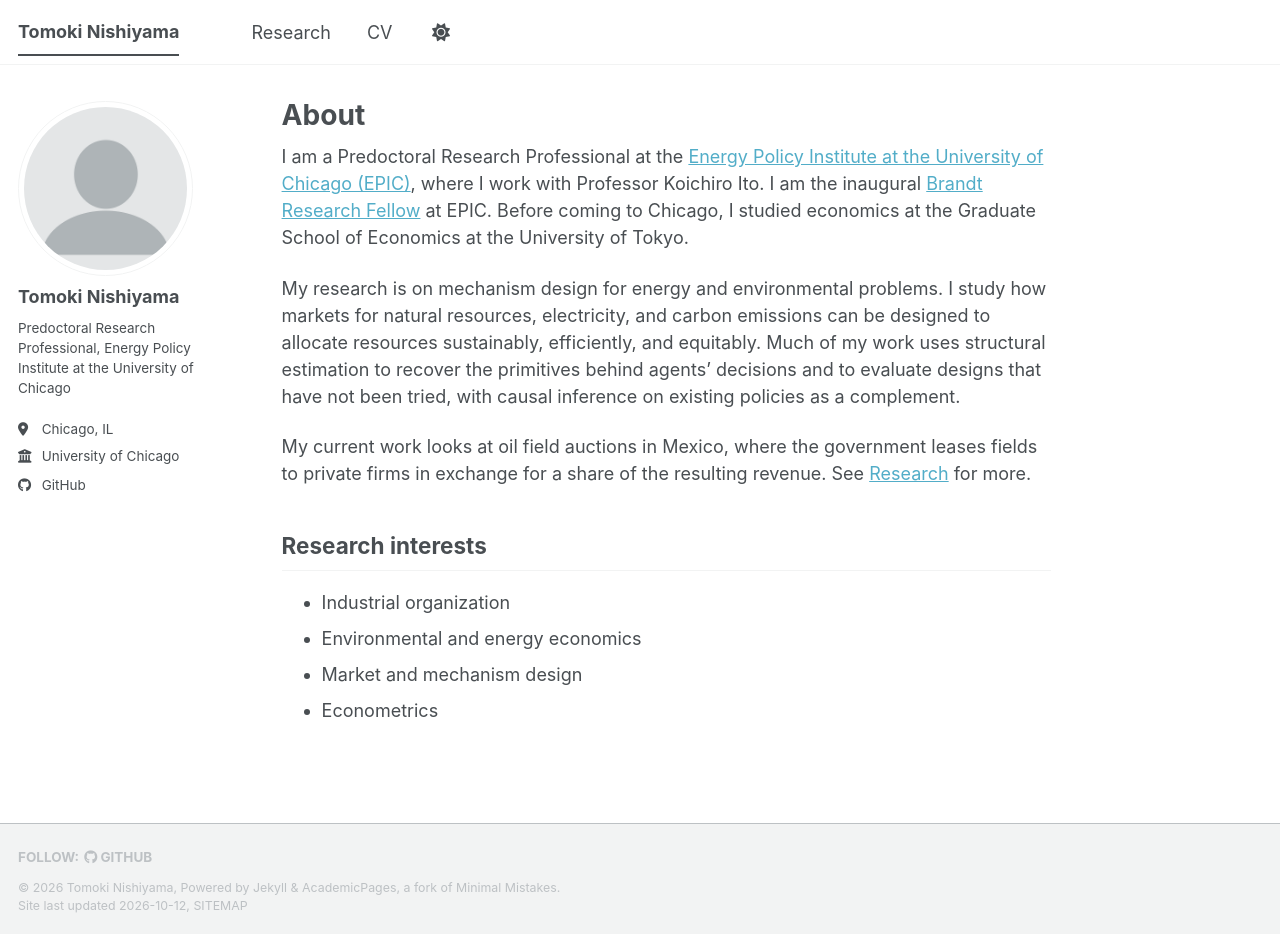
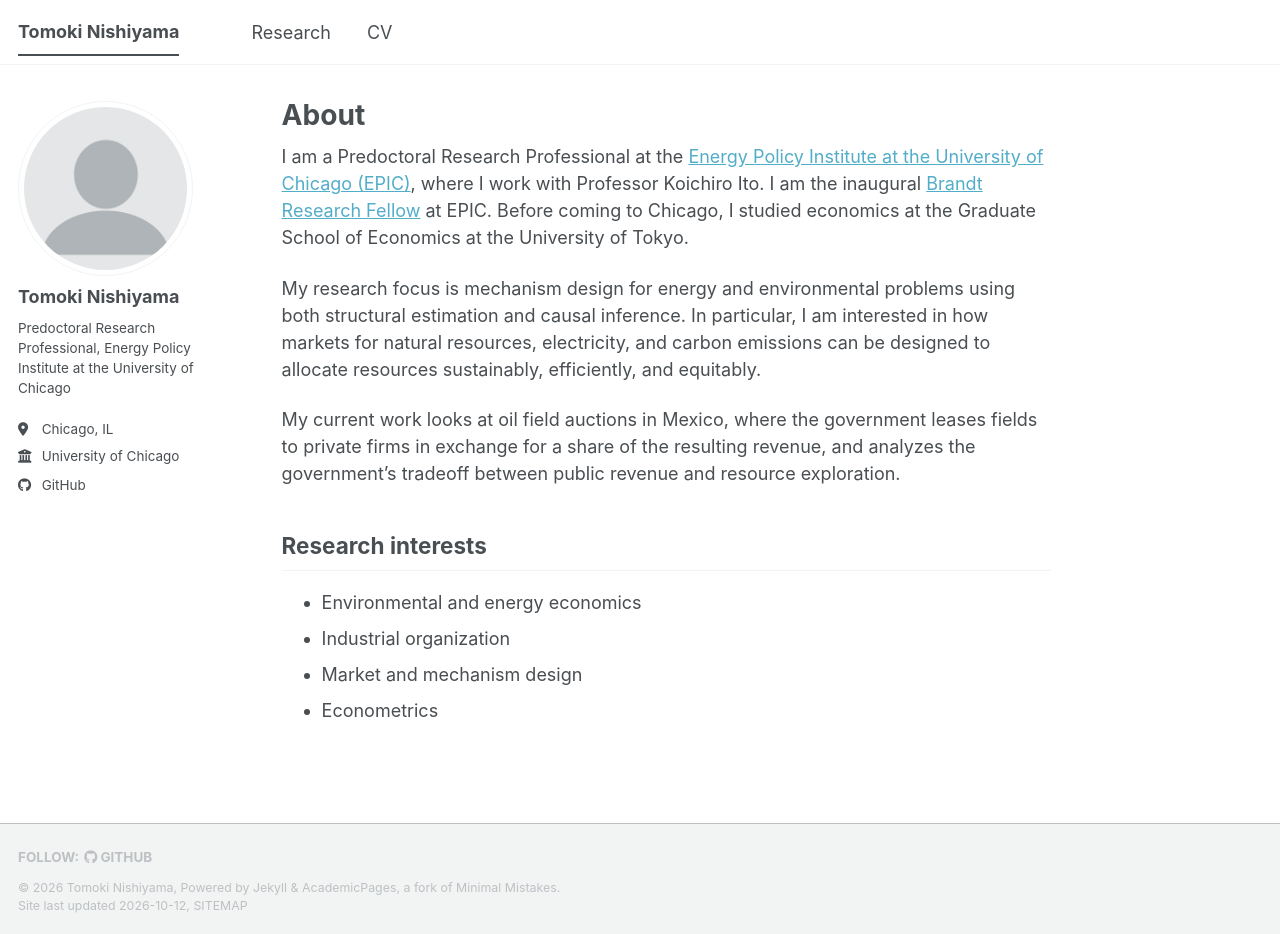
Before and after one commit to nishi24yama80/website, a Jekyll site: the page built from _pages/about.md, in a window 1280 px wide and 934 px high. Built offline with Jekyll 4.4.1, drawn with Linux system fonts in a browser that asks for light colours; a style sheet for code colours, icons or effects is not loaded.

Commit message:
Revise home page research summary, remove dark mode toggle
Co-Authored-By: Claude Opus 5.5 <noreply@anthropic.com>

```diff
--- a/_includes/masthead.html
+++ b/_includes/masthead.html
@@ -18,9 +18,6 @@
               <a href="{{ domain }}{{ link.url }}">{{ link.title }}</a>
             </li>
           {% endfor %}
-          <li id="theme-toggle" class="masthead__menu-item persist tail">
-            <a role="button" aria-labelledby="theme-icon"><i id="theme-icon" class="fa-solid fa-sun" aria-hidden="true" title="toggle theme"></i></a>
-          </li>
         </ul>
         <ul class="hidden-links hidden"></ul>
       </nav>
--- a/_pages/about.md
+++ b/_pages/about.md
@@ -11,13 +11,13 @@ redirect_from:
 
 I am a Predoctoral Research Professional at the [Energy Policy Institute at the University of Chicago (EPIC)](https://epic.uchicago.edu), where I work with Professor Koichiro Ito. I am the inaugural [Brandt Research Fellow](https://climate.uchicago.edu/news/tomoki-nishiyama-awarded-inaugural-brandt-research-fellowship/) at EPIC. Before coming to Chicago, I studied economics at the Graduate School of Economics at the University of Tokyo.
 
-My research is on mechanism design for energy and environmental problems. I study how markets for natural resources, electricity, and carbon emissions can be designed to allocate resources sustainably, efficiently, and equitably. Much of my work uses structural estimation to recover the primitives behind agents' decisions and to evaluate designs that have not been tried, with causal inference on existing policies as a complement.
+My research focus is mechanism design for energy and environmental problems using both structural estimation and causal inference. In particular, I am interested in how markets for natural resources, electricity, and carbon emissions can be designed to allocate resources sustainably, efficiently, and equitably.
 
-My current work looks at oil field auctions in Mexico, where the government leases fields to private firms in exchange for a share of the resulting revenue. See [Research]({{ base_path }}/research/) for more.
+My current work looks at oil field auctions in Mexico, where the government leases fields to private firms in exchange for a share of the resulting revenue, and analyzes the government's tradeoff between public revenue and resource exploration.
 
 Research interests
 ------
+* Environmental and energy economics
 * Industrial organization
-* Environmental and energy economics
 * Market and mechanism design
 * Econometrics
```
Also changed, not shown: assets/js/_main.js (+3 -13 lines), assets/js/main.min.js.
